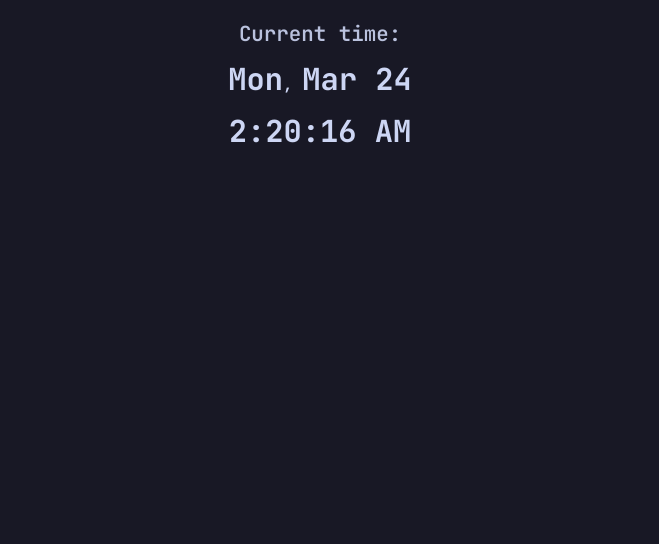
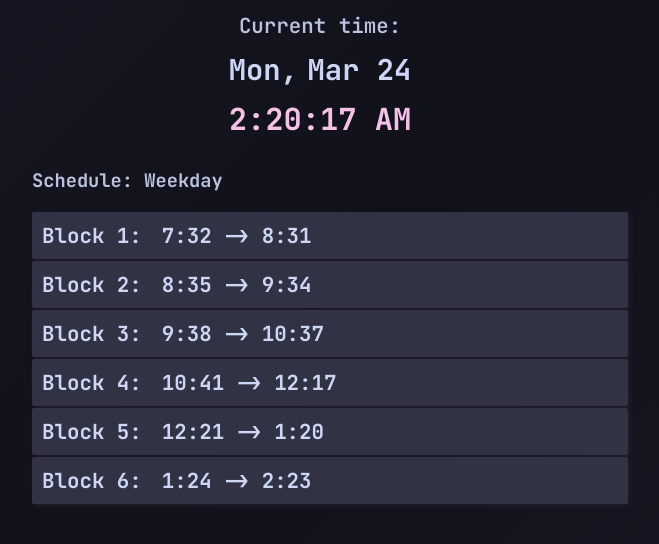
Before and after one commit to Meowcelinee/mfhsclock, a plain HTML site: page index.html in a window 1280 px wide. Shown: the whole page, without its empty margins (320-979 px from the left). Drawn offline with Linux system fonts and the light colour scheme; a web font is replaced by a local one.

Commit message:
finish setting up all basic functions

```diff
--- a/index.html
+++ b/index.html
@@ -13,9 +13,11 @@
     <div class="container">
         <div class="time-container">
             <p class="time-header">Current time:</p>
-            <span id="dayOfWeek"></span>, <span id="month"></span>
-            <p id="time"></p>
+            <span id="dayOfWeek">Thu</span> <span id="month">Jan 1</span>
+            <p id="time">12:00:00 AM</p>
         </div>
+
+        <ul class="blocks"></ul>
     </div>
 
     <script src="./lib/main.js" type="module"></script>
--- a/lib/main.js
+++ b/lib/main.js
@@ -1,13 +1,29 @@
-import weekdays from './util/weekdays.js';
-import months from './util/months.js';
+import setWeekdaySchedule from './schedules/setWeekdaySchedule.js';
+import setFridaySchedule from './schedules/setFridaySchedule.js';
+import setWeekendDisplay from './schedules/setWeekendDisplay.js';
+import { weekend } from './time_data/weekdays.js';
+import * as blocks from './time_data/blocks.js';
+import weekdays from './time_data/weekdays.js';
+import months from './time_data/months.js';
 
 const time = document.getElementById('time');
 const dayOfWeek = document.getElementById('dayOfWeek');
 const month = document.getElementById('month');
 
+const todayFriday = weekdays[new Date().getDay()] === 'Friday';
+const todayWeekend = weekend.includes(weekdays[new Date().getDay()]);
+
+console.log(blocks.fridayBlocks);
+
 // prettier-ignore
 setInterval(() => {
     time.textContent = new Date().toLocaleTimeString();
-    dayOfWeek.textContent = weekdays[new Date().getDay()].slice(0, 3);
+    dayOfWeek.textContent = `${weekdays[new Date().getDay()].slice(0, 3)},`;
     month.textContent = `${months[new Date().getMonth()].slice(0, 3)} ${new Date().getDate()}`;
-}, 300);
+}, 500);
+
+if (!todayFriday && !todayWeekend) setWeekdaySchedule();
+
+if (todayFriday) setFridaySchedule();
+
+if (todayWeekend) setWeekendDisplay();
--- /dev/null
+++ b/lib/schedules/setFridaySchedule.js
@@ -0,0 +1,29 @@
+import setBlockClassName from '../util/setBlockClassName.js';
+import * as blocks from '../time_data/blocks.js';
+
+const [blockList] = document.getElementsByClassName('blocks');
+
+export default function setFridaySchedule() {
+    const sched = document.createElement('h3');
+
+    sched.classList.add('schedule');
+    sched.textContent = 'Schedule: Friday';
+    blockList.appendChild(sched);
+
+    for (let block in blocks.fridayBlocks) {
+        const li = document.createElement('li');
+        const blockNum = document.createElement('h3');
+        const blockTimes = document.createElement('h3');
+
+        li.classList.add(setBlockClassName(blocks.fridayBlocks[block]));
+        blockNum.classList.add('block-num');
+        blockTimes.classList.add('block-times');
+
+        blockNum.textContent = `Block ${block}:`;
+        blockTimes.textContent = `${blocks.fridayBlocks[block].start} -> ${blocks.fridayBlocks[block].end}`;
+
+        blockList.appendChild(li);
+        li.appendChild(blockNum);
+        li.appendChild(blockTimes);
+    }
+}
--- /dev/null
+++ b/lib/schedules/setWeekdaySchedule.js
@@ -0,0 +1,29 @@
+import setBlockClassName from '../util/setBlockClassName.js';
+import * as blocks from '../time_data/blocks.js';
+
+const [blockList] = document.getElementsByClassName('blocks');
+
+export default function setWeekdaySchedule() {
+    const sched = document.createElement('h3');
+
+    sched.classList.add('schedule');
+    sched.textContent = 'Schedule: Weekday';
+    blockList.appendChild(sched);
+
+    for (let block in blocks.fridayBlocks) {
+        const li = document.createElement('li');
+        const blockNum = document.createElement('h3');
+        const blockTimes = document.createElement('h3');
+
+        li.classList.add(setBlockClassName(blocks.weekdayBlocks[block]));
+        blockNum.classList.add('block-num');
+        blockTimes.classList.add('block-times');
+
+        blockNum.textContent = `Block ${block}:`;
+        blockTimes.textContent = `${blocks.weekdayBlocks[block].start} -> ${blocks.weekdayBlocks[block].end}`;
+
+        blockList.appendChild(li);
+        li.appendChild(blockNum);
+        li.appendChild(blockTimes);
+    }
+}
--- /dev/null
+++ b/lib/schedules/setWeekendDisplay.js
@@ -0,0 +1,15 @@
+const [blockList] = document.getElementsByClassName('blocks');
+
+export default function setWeekendDisplay() {
+    const sched = document.createElement('h3');
+    const h3 = document.createElement('h3');
+
+    h3.classList.add('weekend-display');
+
+    sched.classList.add('schedule');
+    sched.textContent = 'Schedule: none';
+    h3.textContent = 'have a nice weekend :)';
+
+    blockList.appendChild(sched);
+    blockList.appendChild(h3);
+}
--- /dev/null
+++ b/lib/time_data/blocks.js
@@ -0,0 +1,57 @@
+export const weekdayBlocks = {
+    1: {
+        start: '7:32',
+        end: '8:31',
+    },
+    2: {
+        start: '8:35',
+        end: '9:34',
+    },
+    3: {
+        start: '9:38',
+        end: '10:37',
+    },
+    4: {
+        start: '10:41',
+        end: '12:17',
+    },
+    5: {
+        start: '12:21',
+        end: '1:20',
+    },
+    6: {
+        start: '1:24',
+        end: '2:23',
+    },
+};
+
+export const fridayBlocks = {
+    1: {
+        start: '7:32',
+        end: '8:26',
+    },
+    2: {
+        start: '8:30',
+        end: '9:24',
+    },
+    3: {
+        start: '9:28',
+        end: '9:48',
+    },
+    4: {
+        start: '9:52',
+        end: '10:47',
+    },
+    5: {
+        start: '10:51',
+        end: '12:27',
+    },
+    6: {
+        start: '12:31',
+        end: '1:25',
+    },
+    7: {
+        start: '1:29',
+        end: '2:23',
+    },
+};
--- a/lib/util/weekdays.js
+++ b/lib/time_data/weekdays.js
@@ -8,4 +8,5 @@ const weekdays = [
     'Saturday',
 ];
 
+export const weekend = [weekdays[0], weekdays[6]];
 export default weekdays;
--- /dev/null
+++ b/lib/util/colors.js
@@ -0,0 +1,10 @@
+const colors = {
+    TEXT: '#cdd6f4',
+    MANTLE: '#181825',
+    CRUST: '#11111b',
+    PINK: '#f5c2e7',
+    RED: '#f38ba8',
+    GREEN: '#a6e3a1',
+};
+
+export default colors;
--- /dev/null
+++ b/lib/util/setBlockClassName.js
@@ -0,0 +1,29 @@
+export default function setBlockClassName(block) {
+    let [hour, min, ...rest] = new Date().toLocaleTimeString().split(':');
+    [rest] = rest.slice(' ');
+    let time = rest.split(' ')[1];
+
+    // create variables for each time string segment
+    let [blockStartHour, blockStartMin] = block.start.split(':');
+    let [blockEndHour, blockEndMin] = block.end.split(':');
+
+    // convert time strings to numbers for comparisons
+    hour = Number(hour);
+    min = Number(min);
+    for (let i of [blockStartHour, blockStartMin, blockEndHour, blockEndMin])
+        i = Number(i);
+
+    // convert to 24 hour to make comparisons easier
+    if (hour < 12 && time === 'PM') hour += 12;
+
+    // this mess is to make the final comparison easier to read
+    const hourAfterStart = hour >= Number(blockStartHour);
+    const minAfterStart =
+        min > Number(blockStartMin) && hour >= Number(blockStartHour);
+    const minBeforeEnd =
+        min < Number(blockEndMin) && hour <= Number(blockEndHour);
+
+    if (hourAfterStart && minAfterStart && minBeforeEnd) return 'block-current';
+
+    return 'block';
+}
--- a/styles/index.css
+++ b/styles/index.css
@@ -9,21 +9,25 @@
 }
 
 body {
-    background-color: var(--mantle);
+    background: linear-gradient(
+        135deg,
+        var(--mantle) 0%,
+        var(--crust) 45%,
+        var(--mantle) 90%
+    );
     color: var(--text);
     font-family: 'JetBrains Mono';
     font-weight: 500;
     overflow: hidden;
+    height: 100vh;
     width: 100vw;
     margin: 0;
     padding: 0;
 }
 
 .container {
-    display: flex;
-    justify-content: center;
     margin: 0 auto;
-    width: fit-content;
+    width: 100%;
 }
 
 .time-container {
@@ -38,11 +42,67 @@ body {
     }
 
     #dayOfWeek,
-    #month,
+    #month {
+        font-size: 1.8em;
+        font-weight: 700;
+        margin: 10px auto;
+    }
+
     #time {
+        color: var(--pink);
         font-size: 1.9em;
         font-weight: 700;
-        margin: 12px auto;
+        margin: 10px auto;
+    }
+}
+
+.blocks {
+    display: flex;
+    flex-direction: column;
+    justify-content: center;
+    list-style-type: none;
+    margin: 0 auto;
+    padding: 0;
+    width: 45%;
+
+    transition: all linear 0.2s;
+
+    .block {
+        background-color: var(--surface0);
+        border-radius: 2px;
+        display: flex;
+        gap: 20px;
+        filter: drop-shadow(2px 2px 2px var(--base));
+        margin: 1px auto;
+        padding: 2px 10px;
+        width: 100%;
+    }
+
+    .block-current {
+        background-color: var(--red);
+        color: var(--crust);
+        border-radius: 2px;
+        display: flex;
+        gap: 20px;
+        filter: drop-shadow(2px 2px 2px var(--red));
+        margin: 1px auto;
+        padding: 2px 10px;
+        width: 100%;
+    }
+
+    .block-num,
+    .block-times {
+        font-size: 1.3em;
+        margin: 8px 0;
+    }
+
+    .schedule {
+        color: var(--subtext1);
+    }
+
+    .weekend-display {
+        color: var(--green);
+        font-weight: 650;
     }
 }
 
@@ -52,14 +112,40 @@ body {
 
         .time-header {
             font-size: 1.1em;
-            margin: 12px auto;
+            margin: 9px auto;
         }
 
         #dayOfWeek,
-        #month,
+        #month {
+            font-size: 1.4em;
+            margin: 9px auto;
+        }
+
         #time {
             font-size: 1.6em;
-            margin: 12px auto;
+            margin: 9px auto;
         }
     }
+
+    .blocks {
+        /* background-color: var(--overlay0); */
+        width: 80%;
+
+        .block,
+        .block-current {
+            width: 100%;
+            padding: 5px 0px 5px 5px;
+        }
+
+        .block-num,
+        .block-times {
+            font-size: 1.1em;
+            margin: 7px 0;
+        }
+    }
+
+    .schedule {
+        color: var(--subtext1);
+        font-size: 1.1em;
+    }
 }
```
Also changed, not shown: lib/time_data/months.js (renamed from lib/util/months.js).
